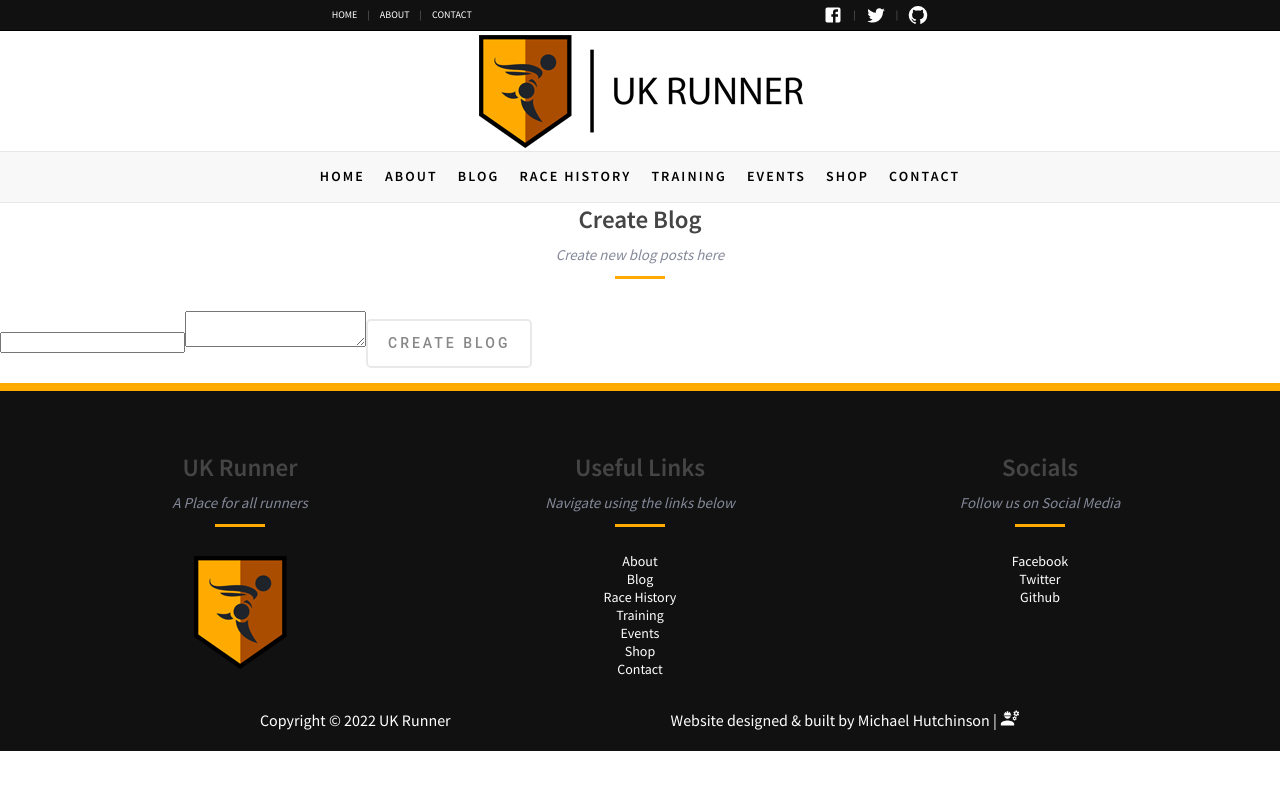
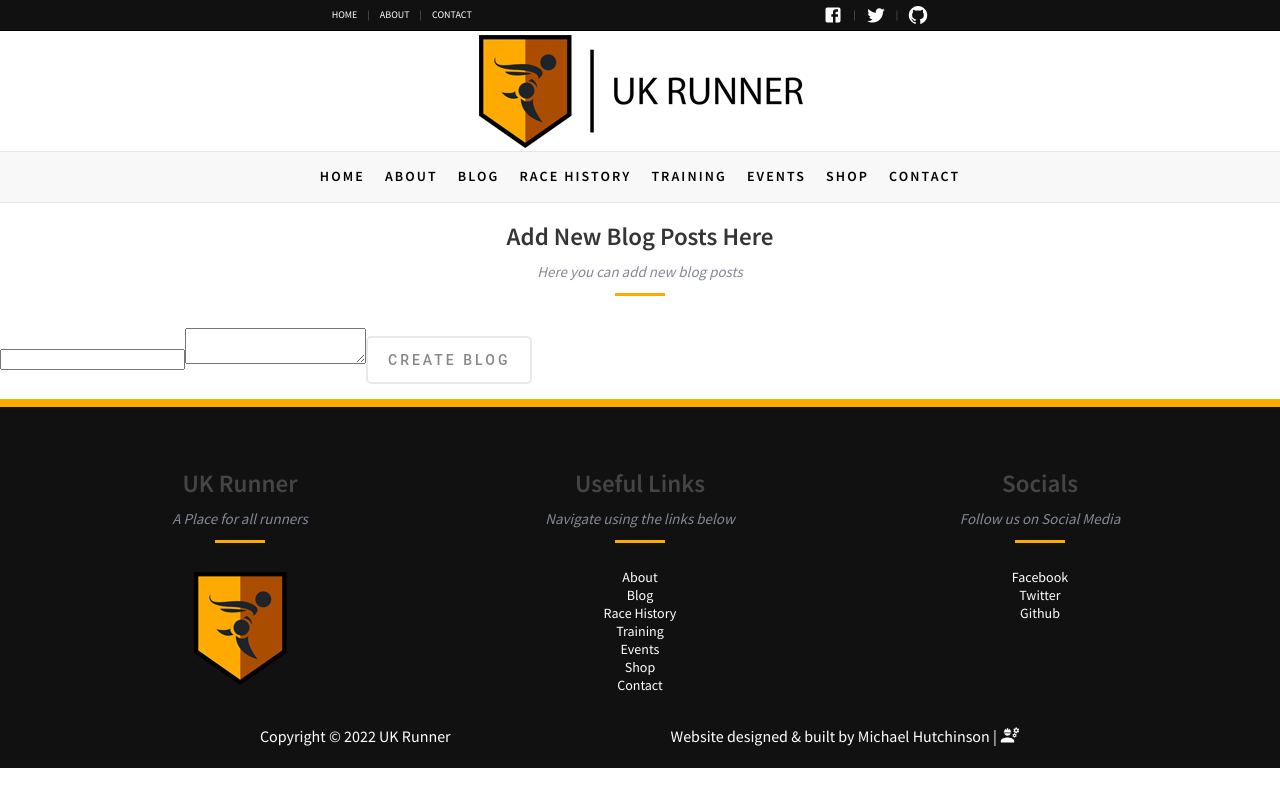
Before and after one commit to Michael-Hutchinson/ukrunner, a React (Vite) app: page /admin/blog/create in a window 1280 px wide. Built offline with nearby package versions, Linux system fonts and the light colour scheme; no server answers; the database is empty; sample sign-in values are in the browser's storage.

Commit message:
fix: add h1 tag for create blog title

```diff
--- a/src/pages/Admin/Blog/CreateBlog/CreateBlog.tsx
+++ b/src/pages/Admin/Blog/CreateBlog/CreateBlog.tsx
@@ -19,7 +19,7 @@ function CreateBlog() {
   return (
     <PageWrapper title={PageTitles.Admin}>
       <>
-        <Title h2Text="Create Blog" smallText="Create new blog posts here" />
+        <Title h1Text="Add New Blog Posts Here" smallText="Here you can add new blog posts" />
         <form
           onSubmit={(e) => {
             e.preventDefault();
```
